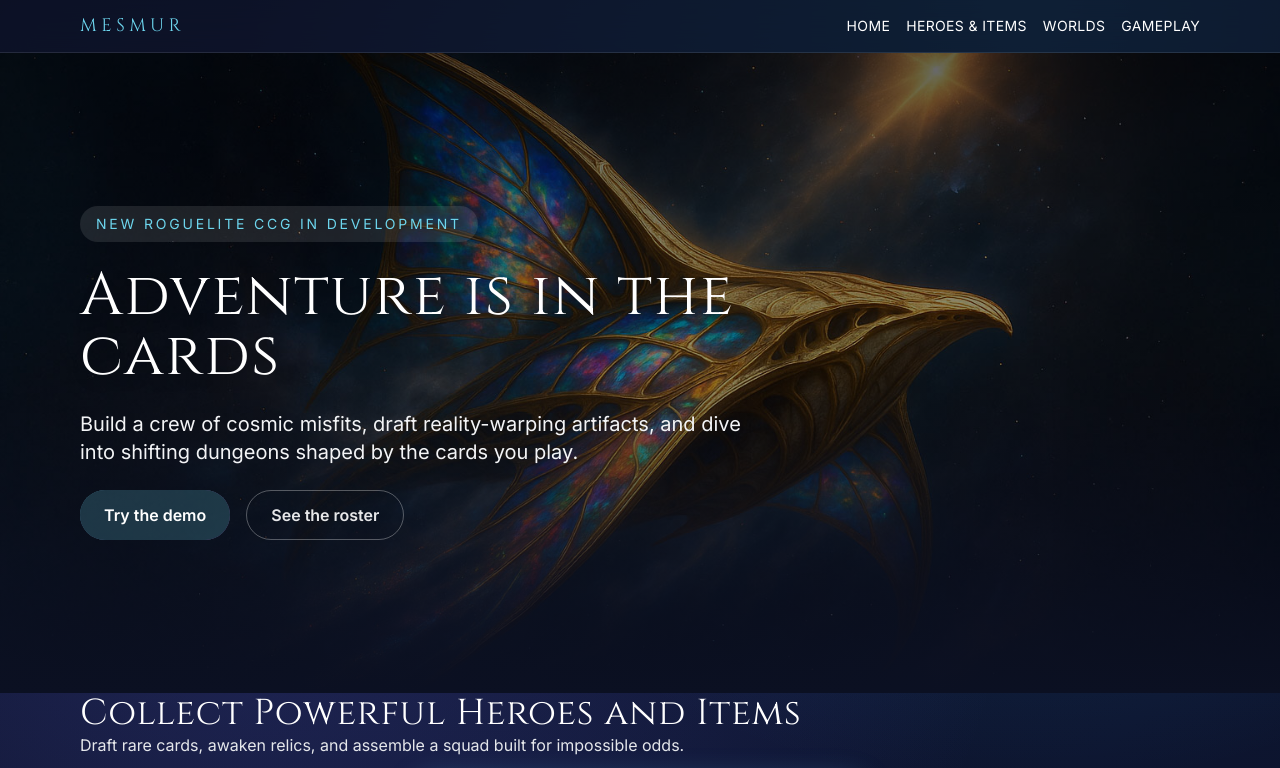
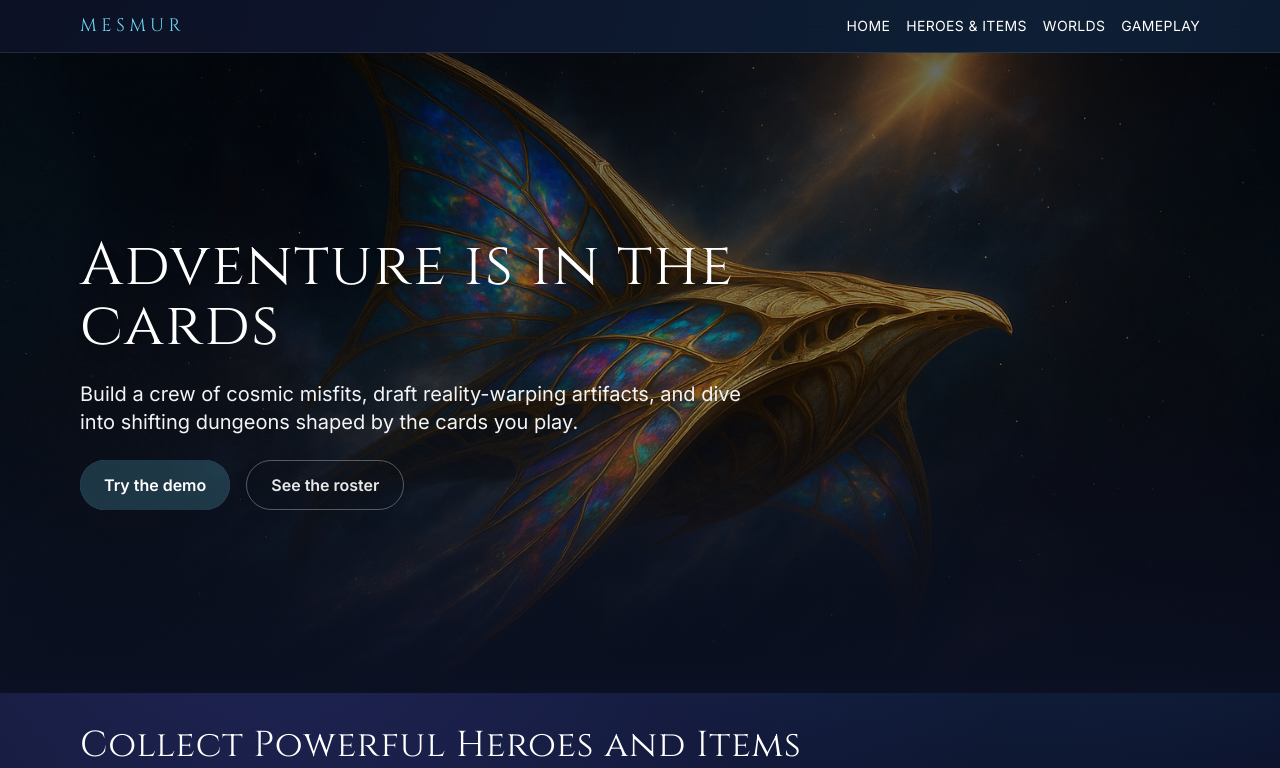
Before and after one commit to BrettMesmur/MesmurOverviewPage, a Next.js app: page / in a window 1280 px wide. Shown: the top 768 px of the page. Built offline with nearby package versions, Linux system fonts and the light colour scheme.

Commit message:
Remove hero pill and add heading spacing

```diff
--- a/components/PageClient.tsx
+++ b/components/PageClient.tsx
@@ -77,9 +77,6 @@ export default function PageClient({ discovery }: Props) {
         <div className="absolute inset-0 bg-gradient-to-b from-black/60 via-black/40 to-[#0b1022]" />
         <div className="relative mx-auto flex min-h-[80vh] max-w-6xl items-center px-4 py-24">
           <div className="max-w-2xl space-y-6">
-            <p className="inline-flex items-center gap-2 rounded-full bg-white/10 px-4 py-2 text-sm uppercase tracking-[0.2em] text-aurora">
-              New roguelite CCG in development
-            </p>
             <h1 className="text-4xl font-display leading-tight text-white drop-shadow-lg md:text-6xl">
               Adventure is in the cards
             </h1>
@@ -109,7 +106,7 @@ export default function PageClient({ discovery }: Props) {
         <section id="heroes" className="section mx-auto max-w-6xl px-4">
           <div className="flex flex-col gap-3 md:flex-row md:items-end md:justify-between">
             <div>
-              <h2 className="text-3xl md:text-4xl">Collect Powerful Heroes and Items</h2>
+              <h2 className="mt-8 text-3xl md:text-4xl">Collect Powerful Heroes and Items</h2>
               <p className="text-gray-200">Draft rare cards, awaken relics, and assemble a squad built for impossible odds.</p>
             </div>
           </div>
```
